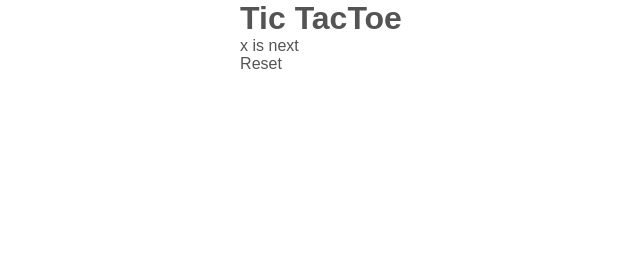
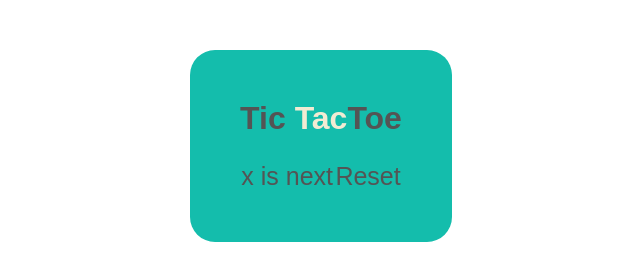
Before and after one commit to Flow-matic/Tic-Tac-Toe, a plain HTML site: page index.html in a window 1280 px wide. Shown: the whole page, without its empty margins (319-959 px from the left). Drawn offline with Linux system fonts and the light colour scheme.

Commit message:
Add margin color and container color

```diff
--- a/assets/css/style.css
+++ b/assets/css/style.css
@@ -10,3 +10,31 @@ body {
     font-family: sans-serif;
     justify-content: center;
 }
+
+.container {
+    background: #14bdac;
+    margin: 50px;
+    padding: 50px;
+    border-radius: 25px;
+    justify-content: center;
+}
+
+.title {
+    text-align: center;
+}
+
+.title span {
+    color: #f2ebd3;
+}
+
+.status-action {
+    display: flex;
+    margin-top: 25px;
+    font-size: 25px;
+    justify-content: space-around;
+    height: 30px;
+}
+
+.status span {
+    color: #f2ebd3;
+}
```
